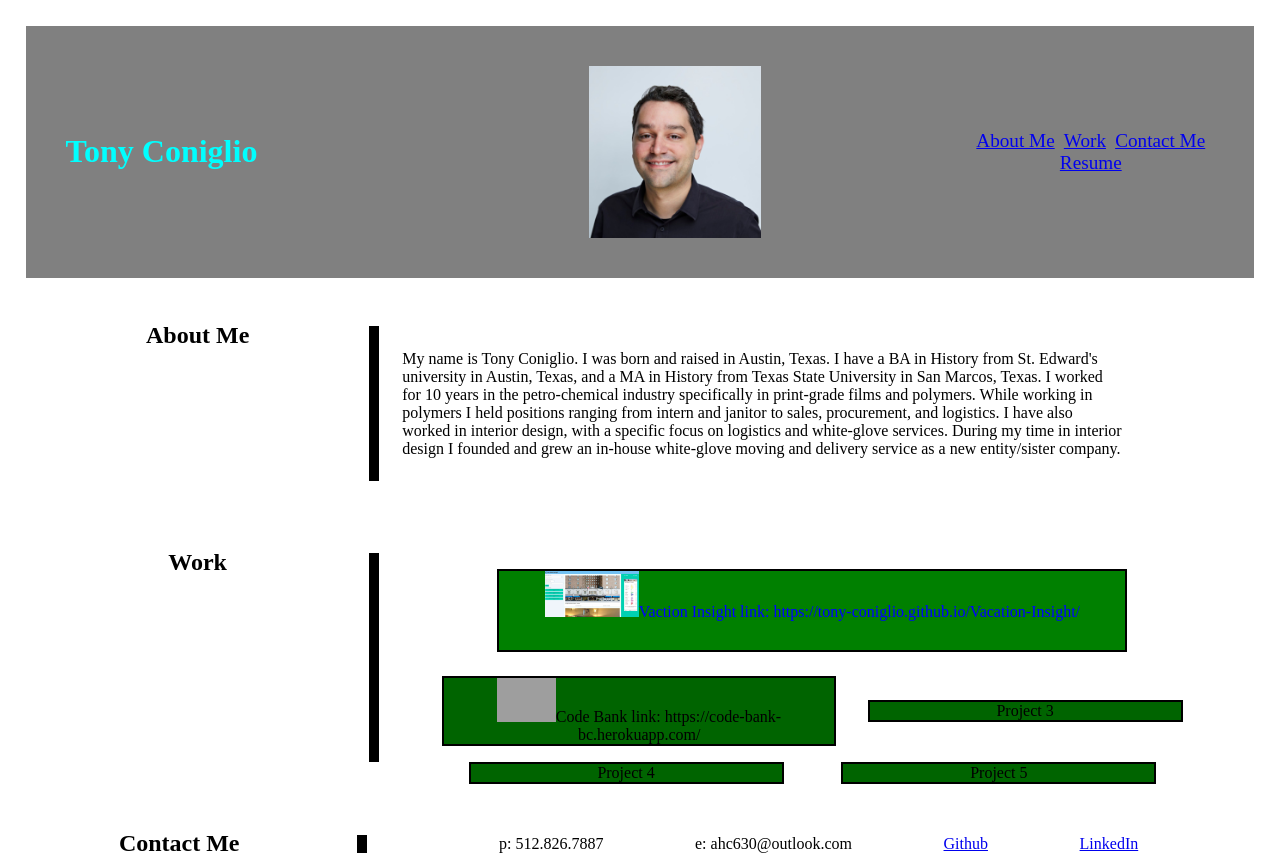
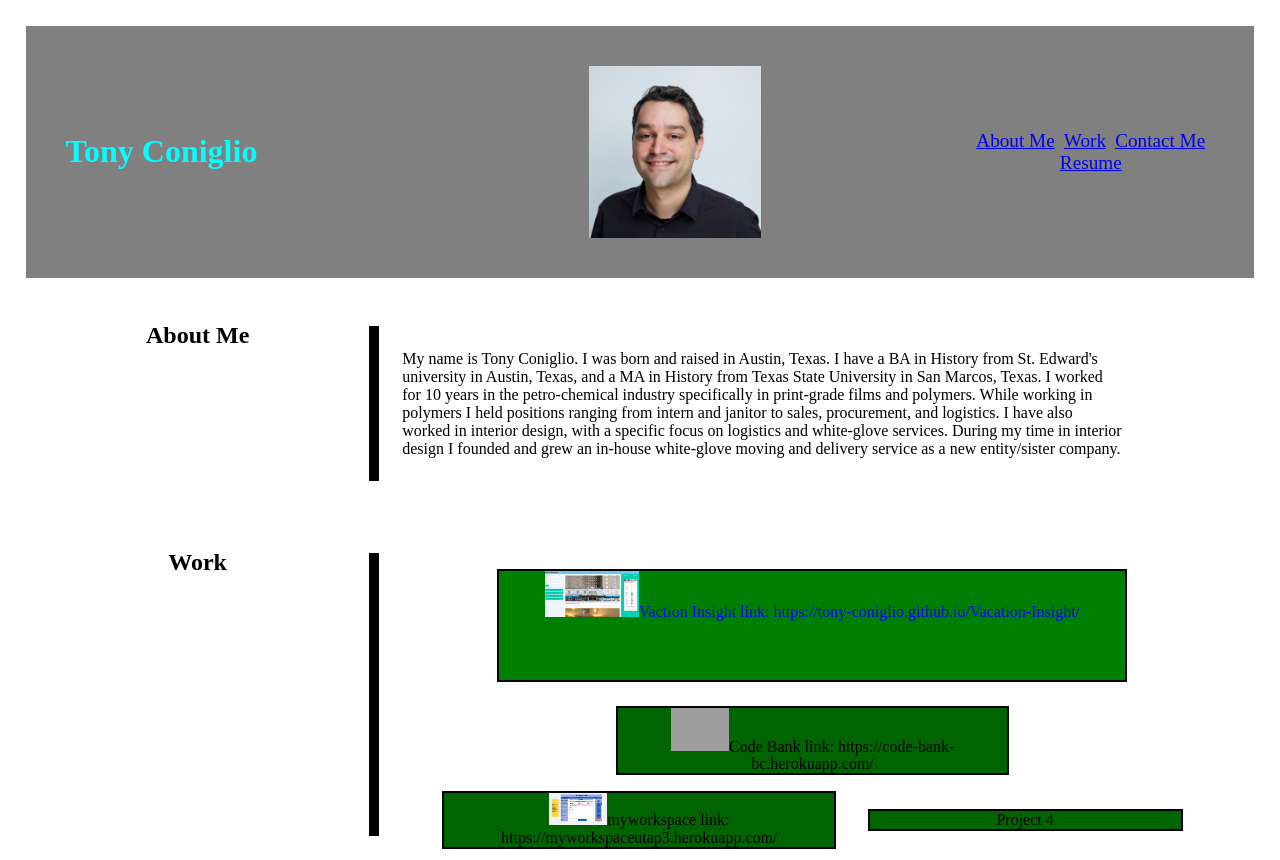
Before and after one commit to Tony-Coniglio/ChallengeTwoDemo, a plain HTML site: page index.html in a window 1280 px wide. Shown: the top 860 px of the page. Drawn offline with Linux system fonts and the light colour scheme; grey boxes are pictures that could not be loaded.

Commit message:
project 3

```diff
--- a/index.html
+++ b/index.html
@@ -47,7 +47,7 @@
         <ul class="work-list">
             <li class="large-project"><a href="https://tony-coniglio.github.io/Vacation-Insight/"><img src="Assests/Vacation Insight.jpg" alt="Vacation Insight"></a>Vaction Insight link: https://tony-coniglio.github.io/Vacation-Insight/</li>
             <li class="small-project"><a href="https://code-bank-bc.herokuapp.com/"><img src="Assests/BFLogo.png" alt="Code Bank"></a>Code Bank link: https://code-bank-bc.herokuapp.com/</li>
-            <li class="small-project">Project 3</li>
+            <li class="small-project"><a href="https://myworkspaceutap3.herokuapp.com/"><img src="Assests/MWS 4.jpg" alt="myworkspace"></a>myworkspace link: https://myworkspaceutap3.herokuapp.com/</li>
             <li class="small-project">Project 4</li>
             <li class="small-project">Project 5</li>
 
```
Also changed, not shown: Assests/MWS 4.jpg (added).
